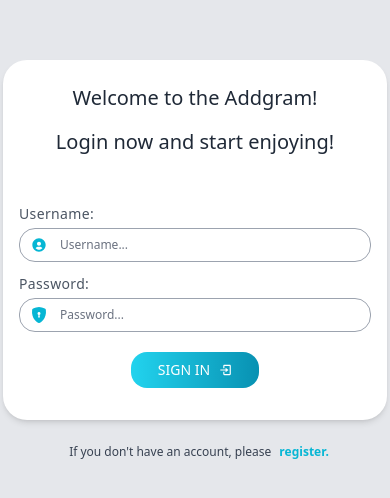
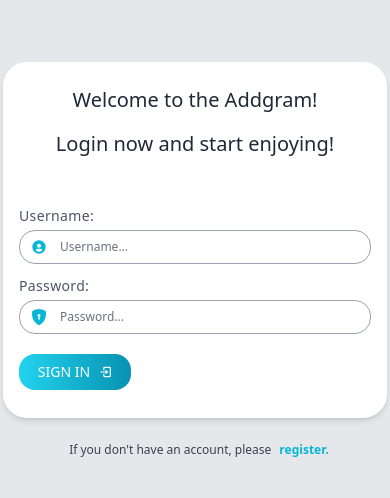
Before and after one commit to Addisu87/FullStack-Django-React, a React (Create React App) app in the folder social-media-app/: page /login/ in a window 390 px wide. Shown: the part 162-660 px from the top of the page. Built offline with nearby package versions, Linux system fonts and the light colour scheme; what axios-auth-refresh would draw is missing.

Commit message:
Install react-responsive-carousel

```diff
--- a/social-media-app/package.json
+++ b/social-media-app/package.json
@@ -18,6 +18,7 @@
     "react-icons": "^4.11.0",
     "react-loader-spinner": "^5.4.5",
     "react-redux": "^8.1.3",
+    "react-responsive-carousel": "^3.2.23",
     "react-router-dom": "^6.16.0",
     "react-scripts": "5.0.1",
     "react-toastify": "^9.1.3",
--- a/social-media-app/src/components/authentication/LoginForm.jsx
+++ b/social-media-app/src/components/authentication/LoginForm.jsx
@@ -107,10 +107,9 @@ const LoginForm = () => {
         <div className="flex w-full">
           <button
             type="submit"
-            className={`flex mt-2 w-32 bg-gradient-to-r from-cyan-400 to-cyan-600 mx-auto focus:ring-2 focus:ring-offset-2 focus:ring-cyan-500 mb-2 items-center justify-center focus:outline-none text-white text-sm sm:text-base
-                 bg-cyan-500 hover:bg-cyan-600 rounded-2xl py-2 transition duration-150 ease-in ${
-                   loading ? "opacity-70 cursor-not-allowed" : ""
-                 }`}
+            className={`btn-primary  ${
+              loading ? "opacity-70 cursor-not-allowed" : ""
+            }`}
             disabled={loading}
           >
             <span className="mr-2 uppercase">
--- a/social-media-app/src/components/authentication/RegistrationForm.jsx
+++ b/social-media-app/src/components/authentication/RegistrationForm.jsx
@@ -225,8 +225,7 @@ const RegistrationForm = () => {
         <div className="flex w-full">
           <button
             type="submit"
-            className={`flex mt-2 w-32 bg-gradient-to-r from-cyan-400 to-cyan-600 mx-auto items-center justify-center focus:outline-none text-white text-sm sm:text-base
-            bg-cyan-500 hover:bg-cyan-600 rounded-2xl py-2 transition duration-150 ease-in ${
+            className={`btn-primary ${
               loading ? "opacity-50 cursor-not-allowed" : ""
             }`}
             disabled={loading}
--- a/social-media-app/src/components/profile/ProfileCard.jsx
+++ b/social-media-app/src/components/profile/ProfileCard.jsx
@@ -14,7 +14,7 @@ const ProfileCard = () => {
     <div className="flex w-3/4 items-center space-y-0 space-x-6 mt-2 py-1 px-1 max-w-sm mx-auto bg-white rounded-xl drop-shadow-md">
       <div className="items-center flex-col w-full h-full p-2 bg-cover">
         {/* Background and profile */}
-        <div className="relative flex h-8 w-full justify-center rounded-xl bg-gradient-to-r from-green-300 to-cyan-500">
+        <div className="relative flex h-8 w-full justify-center rounded-xl before:bg-gradient-to-r from-cyan-400 to-cyan-600">
           <div className="dark:!border-navy-700 absolute -bottom-6 flex w-12 h-12 items-center justify-center rounded-full border-white bg-cyan-400">
             <img
               className="block mx-auto w-12 h-12 rounded-full sm:mx-0 sm:shrink-0"
--- a/social-media-app/src/pages/Home.jsx
+++ b/social-media-app/src/pages/Home.jsx
@@ -8,6 +8,8 @@ import Layout from "../components/Layout";
 import CreatePost from "../components/posts/CreatePost";
 import Post from "../components/posts/Post";
 import ProfileCard from "../components/profile/ProfileCard";
+import { Carousel } from "react-responsive-carousel";
+import "react-responsive-carousel/lib/styles/carousel.min.css";
 
 const Home = () => {
   const [showProfile, setShowProfile] = useState(true);
@@ -83,11 +85,15 @@ const Home = () => {
                     Suggested people
                   </h4>
                   {profiles.data && (
-                    <div className="profile-carousel">
+                    <Carousel
+                      showArrows={true}
+                      showStatus={false}
+                      showIndicators={false}
+                    >
                       {profiles.data.results.map((profile, index) => (
                         <ProfileCard key={index} user={profile} />
                       ))}
-                    </div>
+                    </Carousel>
                   )}
                 </div>
               )}
```
Also changed, not shown: 1 other file (tests, documents, lock files or other folders).
